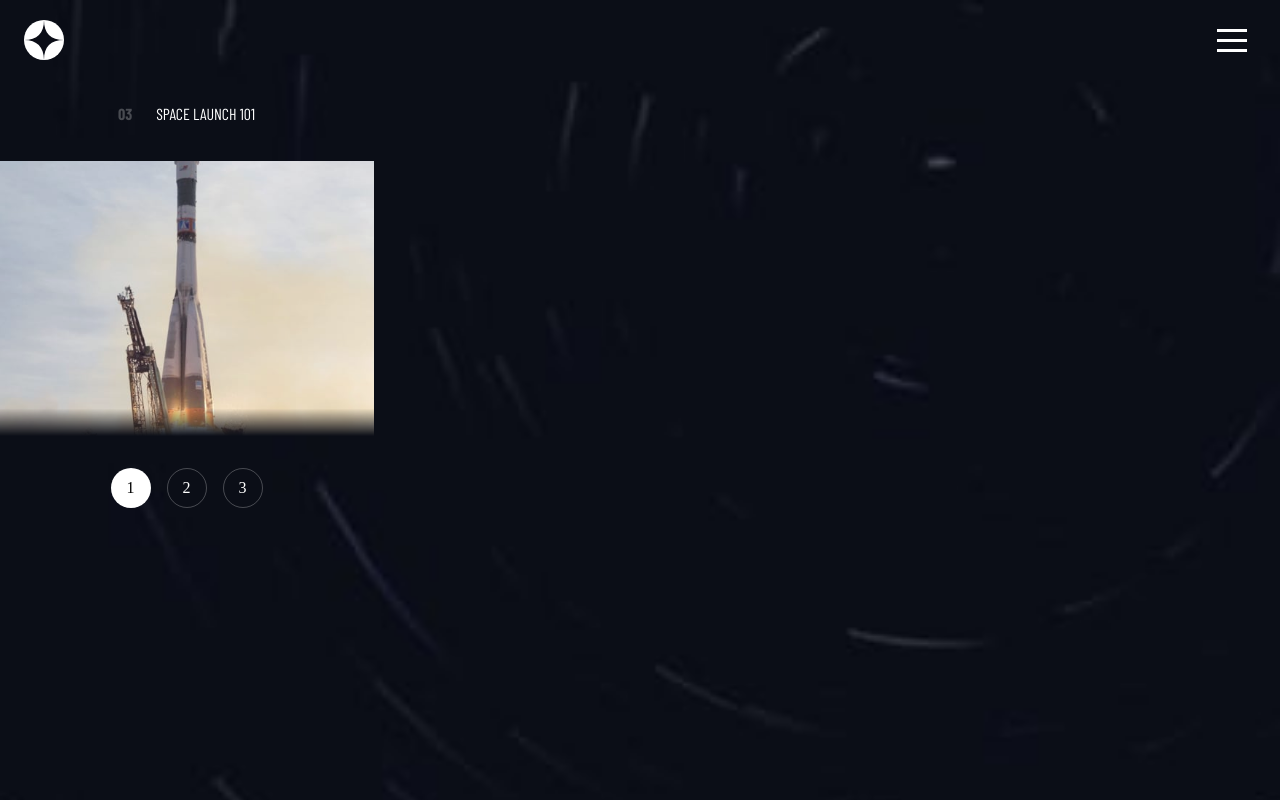
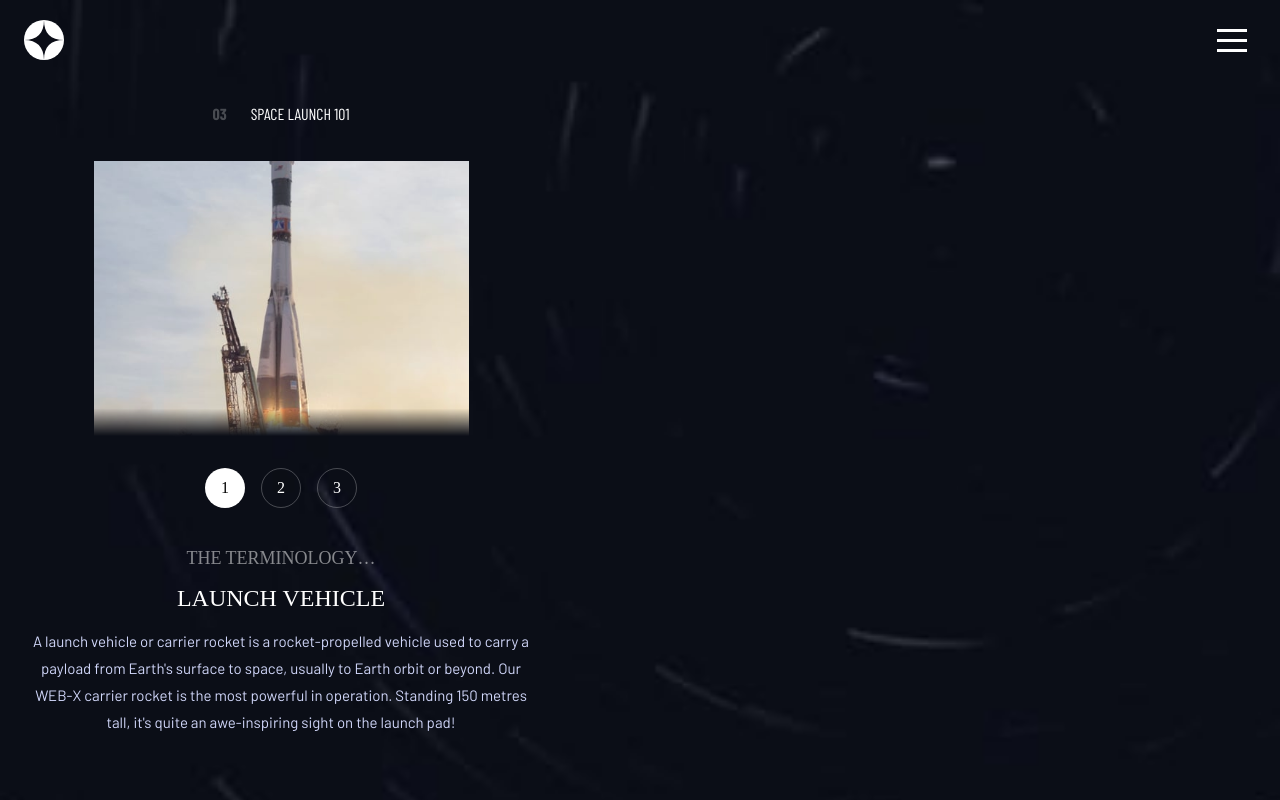
Before and after one commit to yogskr/space-tourism, a React (Vite) app: page /pages/technology in a window 1280 px wide. Built offline with nearby package versions, Linux system fonts and the light colour scheme; a web font is replaced by a local one.

Commit message:
Import fadeTransition and refactor TechnologyInfo component to use motion for animations

```diff
--- a/src/components/technology-info/TechnologyInfo.jsx
+++ b/src/components/technology-info/TechnologyInfo.jsx
@@ -1,6 +1,7 @@
 import { useState } from "react";
-import { technologyItems } from "../../data";
+import { technologyItems, fadeTransition } from "../../data";
 import "./module.TechnologyInfo.css";
+import { AnimatePresence, motion } from "motion/react";
 
 export default function TechnologyInfo() {
   const [selectedTech, setSelectedTech] = useState(technologyItems[0]);
@@ -12,13 +13,19 @@ export default function TechnologyInfo() {
 
   return (
     <div className="technologyContainer">
-      <figure className="techImageContainer">
-        <img
-          className="techImage"
-          src={selectedTech.imageMobile}
-          alt={selectedTech.altImage}
-        />
-      </figure>
+      <AnimatePresence mode="wait">
+        <motion.figure
+          className="techImageContainer"
+          key={selectedTech.id}
+          {...fadeTransition}
+        >
+          <img
+            className="techImage"
+            src={selectedTech.imageMobile}
+            alt={selectedTech.altImage}
+          />
+        </motion.figure>
+      </AnimatePresence>
       <div className="technologyInfo">
         {/* Pagination */}
         <nav className="techPagination">
@@ -56,6 +63,28 @@ export default function TechnologyInfo() {
             ))}
           </ul>
         </nav>
+        {/* Explanation */}
+        <div className="techDescription">
+          <h2 className="techTitle">THE TERMINOLOGY…</h2>
+          <AnimatePresence mode="wait">
+            <motion.h3
+              className="techName"
+              key={selectedTech.id}
+              {...fadeTransition}
+            >
+              {selectedTech.name}
+            </motion.h3>
+          </AnimatePresence>
+          <AnimatePresence mode="wait">
+            <motion.p
+              className="techText"
+              key={selectedTech.id}
+              {...fadeTransition}
+            >
+              {selectedTech.description}
+            </motion.p>
+          </AnimatePresence>
+        </div>
       </div>
     </div>
   );
```
